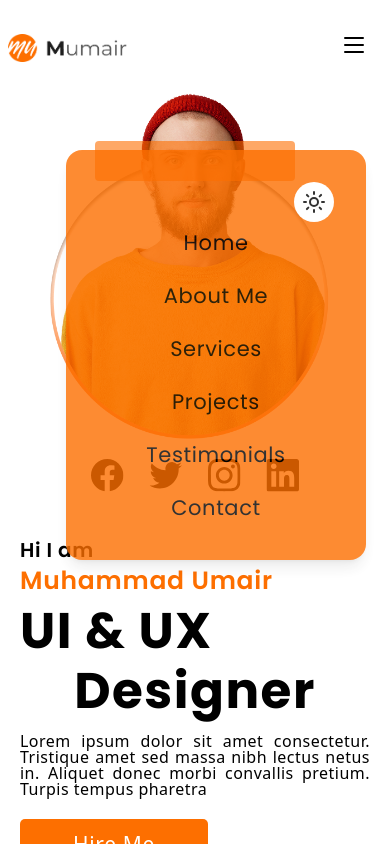
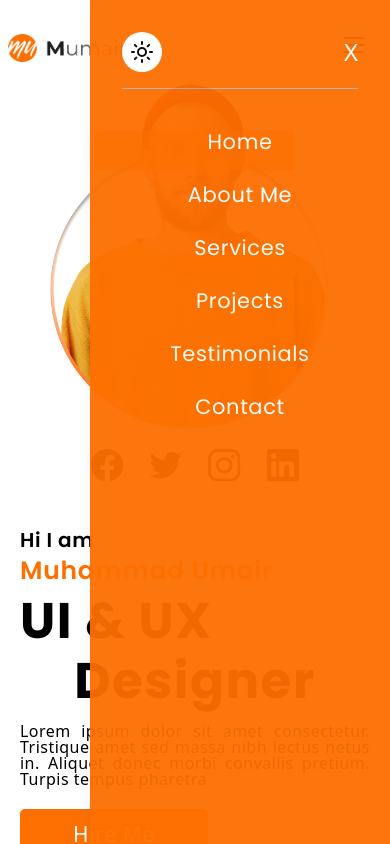
Before and after one commit to Rumon-Sarker/portfolio, a React (Vite) app: page / in a window 390 px wide. Both pictures are taken after a click on the button 362 px from the left and 45 px from the top of the page. Shown: the top 844 px of the page. Built offline with nearby package versions, Linux system fonts and the light colour scheme.

Commit message:
complate design

```diff
--- a/src/App.tsx
+++ b/src/App.tsx
@@ -1,5 +1,6 @@
 
 import './App.css'
+import { DarkModeProvider } from './context/DarkModeContext'
 import Home from './pages/Home/Home'
 import Footer from './Shared/Footer'
 import Header from './Shared/Header'
@@ -9,9 +10,11 @@ function App() {
 
   return (
     <div className='bg-white dark:bg-darkbg'>
-      <Header />
-      <Home />
-      <Footer />
+      <DarkModeProvider>
+        <Header />
+        <Home />
+        <Footer />
+      </DarkModeProvider>
     </div>
   )
 }
--- a/src/Shared/Footer.tsx
+++ b/src/Shared/Footer.tsx
@@ -22,7 +22,7 @@ const Footer = () => {
     return (
         <section className="w-full bg-cardBg dark:bg-darkbg">
             {/* logo  */}
-            <div className="flex lg:pt-[109px] md:pt-[80px] pt-[40px]  max-w-[279px] w-full mx-auto justify-center">
+            <div className="flex lg:pt-[109px] cursor-pointer md:pt-[80px] pt-[40px]  max-w-[279px] w-full mx-auto justify-center">
                 <img src={Logo} alt="logo" />
             </div>
             {/* navber  */}
@@ -36,7 +36,7 @@ const Footer = () => {
             {/* social media  */}
             <SocialLink className="lg:mb-[62px] md:mb-[40px] mb-[20px] lg:mt-[80.52px] md:mt-[60px] mt-[50px]" />
             <div className="text-center w-full lg:py-[26px] py-[18px] bg-[#545454] dark:bg-[#121212]">
-                <p className="font-poppins lg:text-[21px] md:text-[18px] text-[16px] font-normal text-white leading-[100%] tracking-[3%]">© 2023 <span className="text-primary font-poppins font-bold ">Mumair</span> All Rights Reserved , Inc.</p>
+                <p className="font-poppins lg:text-[21px] md:text-[18px] text-[16px] font-normal text-white leading-[100%] tracking-[3%]">© 2023 <span className="text-primary font-poppins font-bold cursor-pointer ">Mumair</span> All Rights Reserved , Inc.</p>
             </div>
         </section>
     );
--- a/src/Shared/Header.tsx
+++ b/src/Shared/Header.tsx
@@ -1,7 +1,8 @@
-import { useState } from "react";
-import { Logo } from "../assets";
+import { useEffect, useState } from "react";
+import { Logo, DarkLogo } from "../assets";
 import { Button } from "../components/ui/button";
 import DarkModeToggle from "../utils/DarkModeToggle";
+import { useDarkMode } from "../context/DarkModeContext";
 
 type navItems = { name: string; href: string }[];
 
@@ -18,6 +19,26 @@ const navItems = [
 const Header = () => {
 
     const [isMenuOpen, setIsMenuOpen] = useState(false);
+    const [scrolled, setScrolled] = useState(false);
+
+    const { isDarkMode } = useDarkMode();
+
+
+    useEffect(() => {
+        const handleScroll = () => {
+            const scrollTop = window.scrollY;
+            if (scrollTop > 100) {
+                setScrolled(true);
+            } else {
+                setScrolled(false);
+            }
+        };
+
+        window.addEventListener("scroll", handleScroll);
+
+        return () => window.removeEventListener("scroll", handleScroll);
+    }, []);
+
 
     const handleMenuClick = () => {
         // Logic to open the menu goes here
@@ -25,10 +46,14 @@ const Header = () => {
     }
 
     return (
-        <div className="flex max-w-[1420px] w-full h-auto lg:pt-[61px] sm:pt-[40px] pt-[25px] lg:px-0 sm:px-2 px-2 mx-auto items-center justify-between">
 
-            <div className="xl:w-[279px] lg:w-[200px] md:w-[150px] w-[120px] h-auto">
-                <img className="w-full h-full " src={Logo} alt="Logo" />
+        <div className={`w-full flex items-center lg:pt-[61px] sm:pt-[40px] pt-[25px] lg:px-0 sm:px-2 px-2 fixed ${scrolled ? "bg-white !py-[20px] dark:bg-darkbg" : "bg-transparent"}  top-0 z-20`}>
+
+            <div className="w-full flex justify-between items-center max-w-[1420px] mx-auto">
+                {/* // <div className="flex max-w-[1420px]  w-full h-auto lg:pt-[61px] sm:pt-[40px] pt-[25px] lg:px-0 sm:px-2 px-2 mx-auto items-center justify-between"> */}
+
+                <div className="xl:w-[279px] lg:w-[130px] md:w-[160px] w-[120px] cursor-pointer h-auto">
+                    <img className="w-full h-full " src={isDarkMode ? DarkLogo : Logo} alt="Logo" />
                 </div>
 
                 <nav className="lg:flex hidden items-center xl:gap-[24px] lg:gap-[16px]">
@@ -41,29 +66,40 @@ const Header = () => {
                             </li>
                         ))}
                     </ul>
-                <Button className="xl:w-[188px] w-[170px] xl:h-[52px] h-[40px] font-[400] font-poppins xl:text-[21px] lg:text-[18px] text-[16px] tracking-[0.6px] leading-[100%]" variant="primary">
+                    <Button className="xl:w-[188px] cursor-pointer w-[170px] xl:h-[52px] h-[40px] font-[400] font-poppins xl:text-[21px] lg:text-[18px] text-[16px] tracking-[0.6px] leading-[100%]" variant="primary">
                         Download CV
                     </Button>
                 </nav>
                 <div className="lg:flex hidden">
-                    <DarkModeToggle/>
+                    <DarkModeToggle />
                 </div>
 
                 {/* hamburger menu for mobile */}
                 <div className="lg:hidden">
-                <button className="w-[40px] h-[40px] p-0" onClick={handleMenuClick}>
+                    <button className="w-[40px] h-[40px] p-0 dark:text-white" onClick={handleMenuClick}>
                         <svg xmlns="http://www.w3.org/2000/svg" width="24" height="24" viewBox="0 0 24 24" fill="none" stroke="currentColor" strokeWidth="2" strokeLinecap="round" strokeLinejoin="round" className="lucide lucide-text-align-justify-icon lucide-text-align-justify"><path d="M3 5h18" /><path d="M3 12h18" /><path d="M3 19h18" /></svg>
                     </button>
                     {
                         isMenuOpen && (
-                        <div className="absolute max-w-[300px] p-[32px] rounded-2xl w-full top-0 right-0 mt-[150px] mr-[24px] bg-primary shadow-lg z-50 opacity-80">
-                                 <div className="flex justify-end">
-                <DarkModeToggle/>
+                            <div
+                                className={`absolute max-w-[300px] h-screen
+    ${isMenuOpen ? "translate-x-0" : "translate-x-full"}
+    transition duration-500 ease-in-out
+    p-[32px] w-full top-0 right-0
+    bg-primary shadow-lg z-50 opacity-95`}
+                            >
+                                <div className="flex justify-between mb-4">
+                                    <DarkModeToggle />
+                                    <button onClick={handleMenuClick} className="text-2xl cursor-pointer text-white">X</button>
                                 </div>
-                            <ul className="flex flex-col gap-[12px] text-secondary mx-auto justify-center text-center">
+                                <ul className="flex border-t border-border pt-8  flex-col gap-[12px] text-secondary mx-auto justify-center text-center">
                                     {navItems.map((item) => (
-                                    <li onClick={() => setIsMenuOpen(false)} key={item.name} className="px-[14px] py-[10px] text-[21px] font-[400] font-poppins leading-[100%] tracking-[0.6px]">
-                                        <a href={item.href} className=" hover:underline">
+                                        <li
+                                            onClick={() => setIsMenuOpen(false)}
+                                            key={item.name}
+                                            className="px-[14px] py-[10px] text-[21px] font-[400] font-poppins leading-[100%] tracking-[0.6px]"
+                                        >
+                                            <a href={item.href} className="hover:text-secondary text-white cursor-pointer">
                                                 {item.name}
                                             </a>
                                         </li>
@@ -74,6 +110,7 @@ const Header = () => {
                     }
                 </div>
             </div >
+        </div>
     );
 };
 
--- a/src/assets/index.tsx
+++ b/src/assets/index.tsx
@@ -1,6 +1,8 @@
 import Logo from "/image/logo.png";
+import DarkLogo from "/image/darkLogo.png";
 import ProfileImage from "/image/profile1.png";
 import AboutImage from "/image/aboutImage.png";
 import Project1 from "/image/project1.png";
 
-export { Logo, ProfileImage, AboutImage, Project1, };
+
+export { Logo, ProfileImage, AboutImage, Project1, DarkLogo };
--- a/src/components/Home/Banner.tsx
+++ b/src/components/Home/Banner.tsx
@@ -5,7 +5,7 @@ import { Button } from "../ui/button";
 const Banner = () => {
     return (
         <section id="home" className="flex flex-col items-center max-w-[1400px] w-full justify-center mx-auto md:px-0 px-[20px] ">
-            <div className="flex lg:flex-row flex-col-reverse items-center justify-between w-full lg:mt-[120px] mt-[20px]">
+            <div className="flex lg:flex-row flex-col-reverse items-center justify-between w-full lg:mt-[120px] mt-[20px] pt-[61px]">
                 {/* banner left */}
                 <div className="flex flex-col">
                     <div className="flex flex-col justify-center max-w-[714px] w-full gap-2 lg:pr-[9px] pr-0">
@@ -18,7 +18,7 @@ const Banner = () => {
                     </div>
                     <p className="lg:text-[21px] md:text-[18px] text-[16px] dark:text-white text-secondary max-w-[698px] w-full lg:pt-[28px] md:pt-[20px] pt-[12px]  lg:pl-[7px] pl-0 font-[400] leading-[100%] tracking-[0.03em] text-justify ">Lorem ipsum dolor sit amet consectetur. Tristique amet sed massa nibh lectus netus in. Aliquet donec morbi convallis pretium. Turpis tempus pharetra</p>
 
-                    <Button className="max-w-[188px] w-full h-[52px] mt-[22px] text-[21px] tracking-[0.03em] leading-[100%]" variant="primary">
+                    <Button className="max-w-[188px] cursor-pointer w-full h-[52px] mt-[22px] text-[21px] tracking-[0.03em] leading-[100%]" variant="primary">
                         Hire Me
                     </Button>
 
--- a/src/components/Home/Contact.tsx
+++ b/src/components/Home/Contact.tsx
@@ -8,7 +8,7 @@ const Contact = () => {
 
             <form className="flex justify-between items-center lg:px-[99px] md:px-[50px] px-0 lg:gap-[25px] md-gap-[20px] gap-[15px] mt-[48px]">
                 <input className="w-full lg:py-[22px] md:py-[18px] py-[12px] lg:h-[75px] md:h-[50px] h-[50px] px-[15px] border-[1px] bg-inputBg border-border rounded-[14px] lg:text-[21px] md:text-[18px] text-[16px] leading-[100%] tracking-[3%] font-poppins" type="email" placeholder="Enter Your Email" />
-                <button className="bg-primary max-w-[222px] w-full text-white duration-300 lg:h-[75px] md:h-[50px] h-[50px] rounded-[14px] font-poppins font-semibold lg:text-[24px] md:text-[18px] text-[16px] text-center leading-[100%] tracking-[3%]">Contact Me</button>
+                <button className="bg-primary max-w-[222px] cursor-pointer w-full text-white duration-300 lg:h-[75px] md:h-[50px] h-[50px] rounded-[14px] font-poppins font-semibold lg:text-[24px] md:text-[18px] text-[16px] text-center leading-[100%] tracking-[3%]">Contact Me</button>
             </form>
 
         </section>
--- a/src/components/Home/Projects.tsx
+++ b/src/components/Home/Projects.tsx
@@ -86,7 +86,7 @@ const Projects = () => {
             {/* project grid */}
             <div className="grid xl:grid-cols-3 lg:grid-cols-2 md:grid-cols-2 grid-cols-1 lg:gap-[44px] md:gap-[32px] gap-[28px] mt-[106px]">
                 {filter.map((project) => (
-                    <div key={project.id} className="max-w-[445px] flex flex-col lg:mx-0 mx-auto w-full rounded-lg ">
+                    <div key={project.id} className="max-w-[445px] cursor-pointer flex flex-col lg:mx-0 mx-auto w-full rounded-lg ">
                         <img src={project.imageUrl} alt={project.title} className="w-full" />
                         <div>
                             <p className="lg:text-[19px] text-[16px] leading-[100%] tracking-[3%] font-normal text-primary font-poppins mt-[37px]">{project.category}</p>
--- a/src/components/Home/Services.tsx
+++ b/src/components/Home/Services.tsx
@@ -88,7 +88,7 @@ const Services = () => {
                 {/* services grid */}
                 <div className="grid xl:grid-cols-4 lg:grid-cols-3 md:grid-cols-2 sm:grid-cols-2  grid-cols-1  xl:gap-[31px] lg:gap-[28px] md:gap-[10px] gap-[6px] px-4">
                     {servicesInfo.map((service) => (
-                        <div key={service.title} className="flex mx-auto flex-col justify-center bg-cardBg max-w-[330px] h-auto p-6 rounded-[14px] px-[18px] ">
+                        <div key={service.title} className="flex cursor-pointer mx-auto flex-col justify-center bg-cardBg max-w-[330px] h-auto p-6 rounded-[14px] px-[18px] ">
                             <div className="mb-[19px] flex lg:mx-0 mx-auto">{service.icon}</div>
                             <h3 className="lg:text-[32px] md:text-[28px] sm:text-[20px] lg:text-start text-center text-[18px] font-semibold font-poppins mb-[15px]">{service.title}</h3>
                             <p className="text-secondary lg:text-[19px] text-[16px] text-center font-poppins leading-[100%] font-normal">{service.description}</p>
--- a/src/main.tsx
+++ b/src/main.tsx
@@ -2,13 +2,10 @@ import { StrictMode } from 'react'
 import { createRoot } from 'react-dom/client'
 import App from './App.tsx'
 import './index.css'
-import { DarkModeProvider } from './context/DarkModeContext.tsx'
 
 createRoot(document.getElementById('root')!).render(
   <StrictMode>
-    <DarkModeProvider>
     <App />
-     </DarkModeProvider>
   </StrictMode>,
 
 )
--- a/src/utils/DarkModeToggle.tsx
+++ b/src/utils/DarkModeToggle.tsx
@@ -8,9 +8,9 @@ const DarkModeToggle = () => {
   return (
     <button
       onClick={toggleDarkMode}
-      className="p-2 rounded-full bg-white"
+      className="p-2 rounded-full bg-white cursor-pointer"
     >
-      {isDarkMode ? <svg xmlns="http://www.w3.org/2000/svg" width="24" height="24" viewBox="0 0 24 24" fill="none" stroke="currentColor" strokeWidth="2" strokeLinecap="round" strokeLinejoin="round" className="lucide lucide-moon-star-icon lucide-moon-star"><path d="M18 5h4"/><path d="M20 3v4"/><path d="M20.985 12.486a9 9 0 1 1-9.473-9.472c.405-.022.617.46.402.803a6 6 0 0 0 8.268 8.268c.344-.215.825-.004.803.401"/></svg> : <svg xmlns="http://www.w3.org/2000/svg" width="24" height="24" viewBox="0 0 24 24" fill="none" stroke="currentColor" strokeWidth="2" strokeLinecap="round" strokeLinejoin="round" className="lucide lucide-sun-icon lucide-sun"><circle cx="12" cy="12" r="4"/><path d="M12 2v2"/><path d="M12 20v2"/><path d="m4.93 4.93 1.41 1.41"/><path d="m17.66 17.66 1.41 1.41"/><path d="M2 12h2"/><path d="M20 12h2"/><path d="m6.34 17.66-1.41 1.41"/><path d="m19.07 4.93-1.41 1.41"/></svg>}
+      {isDarkMode ? <svg xmlns="http://www.w3.org/2000/svg" width="24" height="24" viewBox="0 0 24 24" fill="none" stroke="currentColor" strokeWidth="2" strokeLinecap="round" strokeLinejoin="round" className="lucide lucide-moon-star-icon lucide-moon-star"><path d="M18 5h4" /><path d="M20 3v4" /><path d="M20.985 12.486a9 9 0 1 1-9.473-9.472c.405-.022.617.46.402.803a6 6 0 0 0 8.268 8.268c.344-.215.825-.004.803.401" /></svg> : <svg xmlns="http://www.w3.org/2000/svg" width="24" height="24" viewBox="0 0 24 24" fill="none" stroke="currentColor" strokeWidth="2" strokeLinecap="round" strokeLinejoin="round" className="lucide lucide-sun-icon lucide-sun"><circle cx="12" cy="12" r="4" /><path d="M12 2v2" /><path d="M12 20v2" /><path d="m4.93 4.93 1.41 1.41" /><path d="m17.66 17.66 1.41 1.41" /><path d="M2 12h2" /><path d="M20 12h2" /><path d="m6.34 17.66-1.41 1.41" /><path d="m19.07 4.93-1.41 1.41" /></svg>}
     </button>
   );
 };
```
Also changed, not shown: public/image/darkLogo.png (added). Lines whose indentation alone changed are shown as unchanged.
